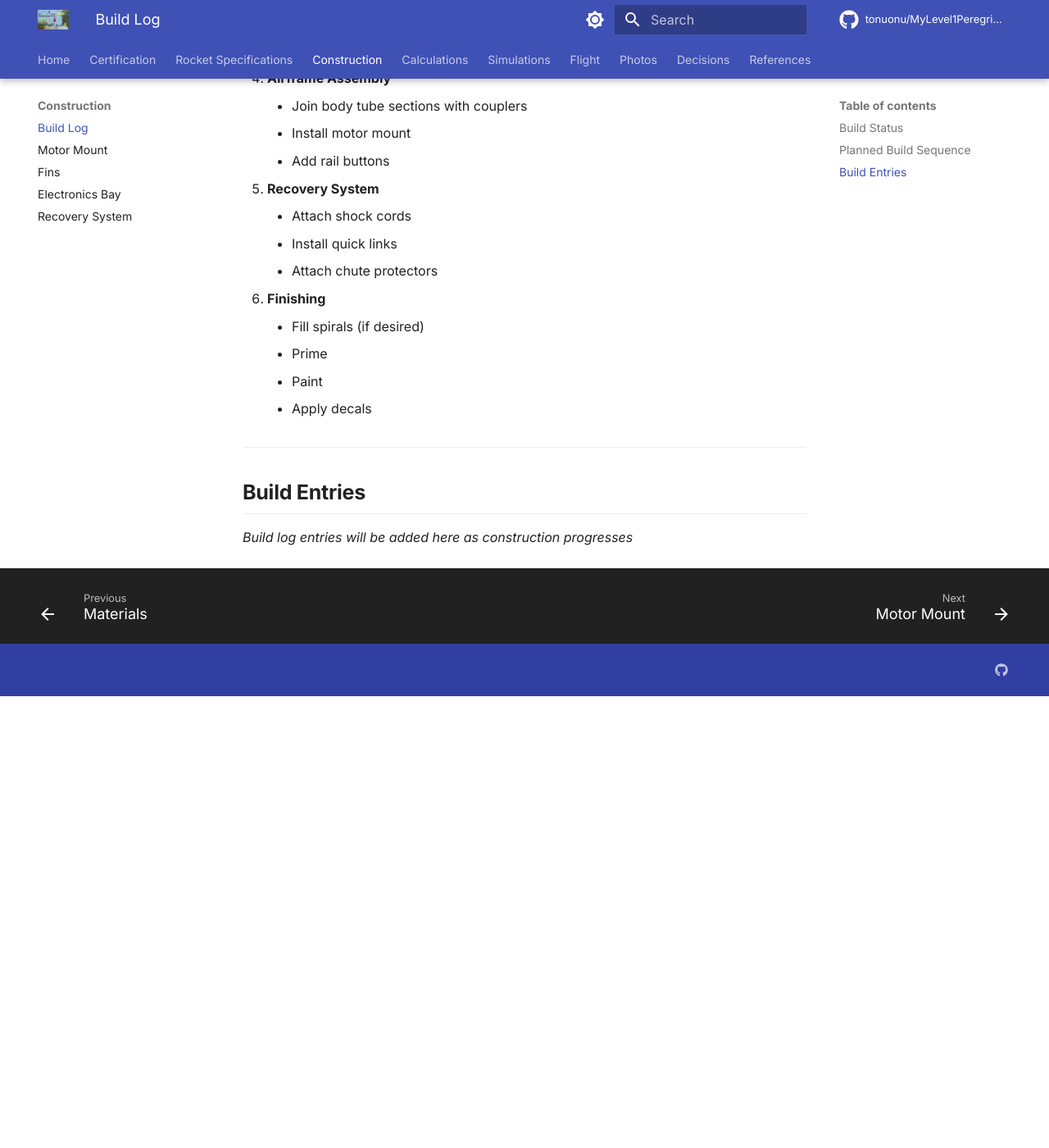
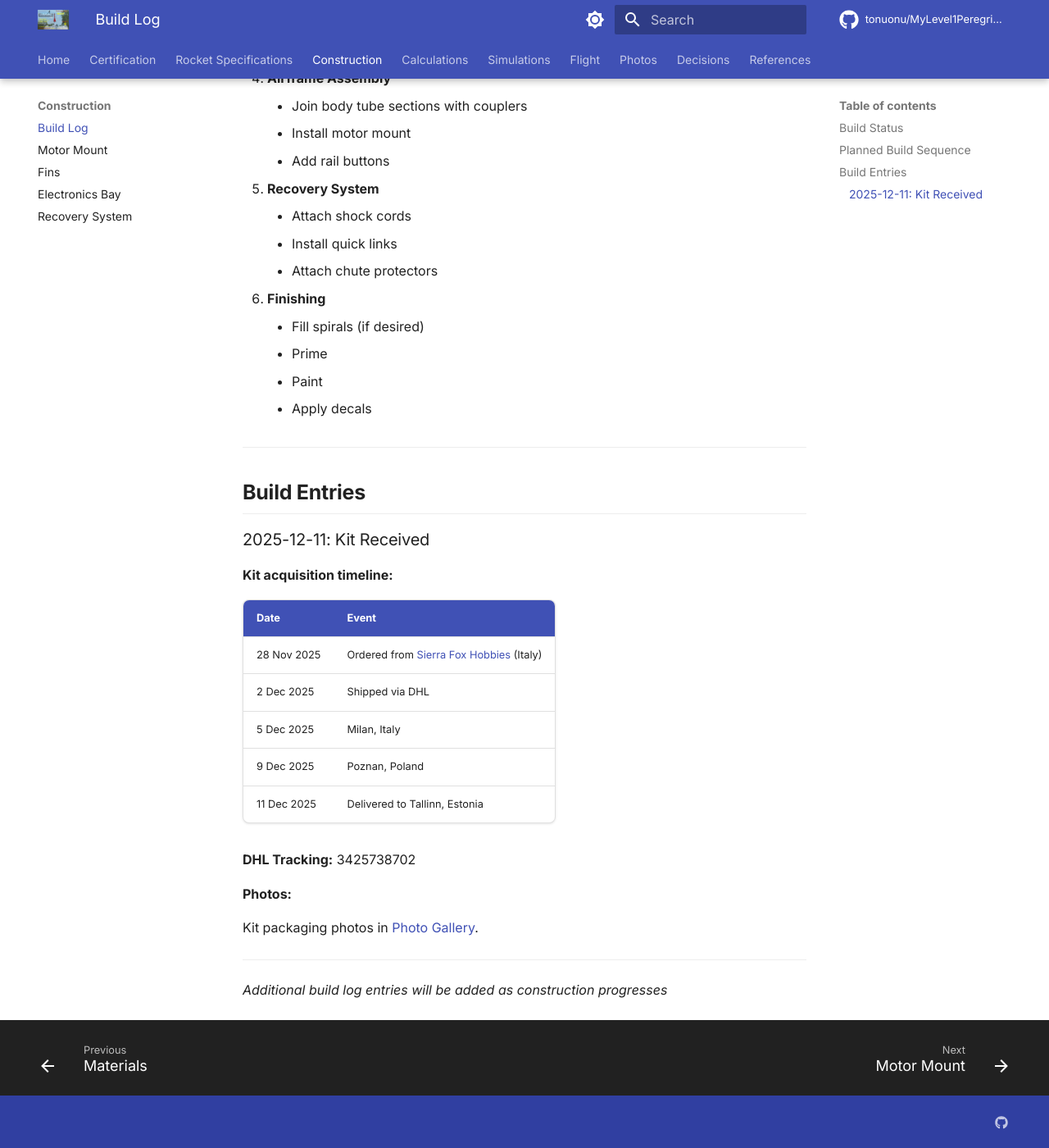
Before and after one commit to tonuonu/MyLevel1Peregrine, an MkDocs documentation site: the page built from docs/construction/build-log.md, in a window 1280 px wide and 1400 px high, scrolled down 1106 px. Shown: the whole window at 82% size. Built offline with MkDocs 1.6.1 and Material for MkDocs 9.7.7, drawn with Linux system fonts in a browser that asks for light colours; comment, search, counter and statistics services are not loaded; before the commit the page ends 1955 px from its top, so only the background shows below that.

Commit message:
Add kit acquisition timeline to build log

```diff
--- a/docs/construction/build-log.md
+++ b/docs/construction/build-log.md
@@ -52,7 +52,27 @@ Following Apogee's recommended construction order:
 
 ## Build Entries
 
-*Build log entries will be added here as construction progresses*
+### 2025-12-11: Kit Received
+
+**Kit acquisition timeline:**
+
+| Date | Event |
+|------|-------|
+| 28 Nov 2025 | Ordered from [Sierra Fox Hobbies](https://www.sierrafoxhobbies.com/) (Italy) |
+| 2 Dec 2025 | Shipped via DHL |
+| 5 Dec 2025 | Milan, Italy |
+| 9 Dec 2025 | Poznan, Poland |
+| 11 Dec 2025 | Delivered to Tallinn, Estonia |
+
+**DHL Tracking:** 3425738702
+
+**Photos:**
+
+Kit packaging photos in [Photo Gallery](../photos/index.md#kit-packaging).
+
+---
+
+*Additional build log entries will be added as construction progresses*
 
 <!-- Template for entries:
 
```
